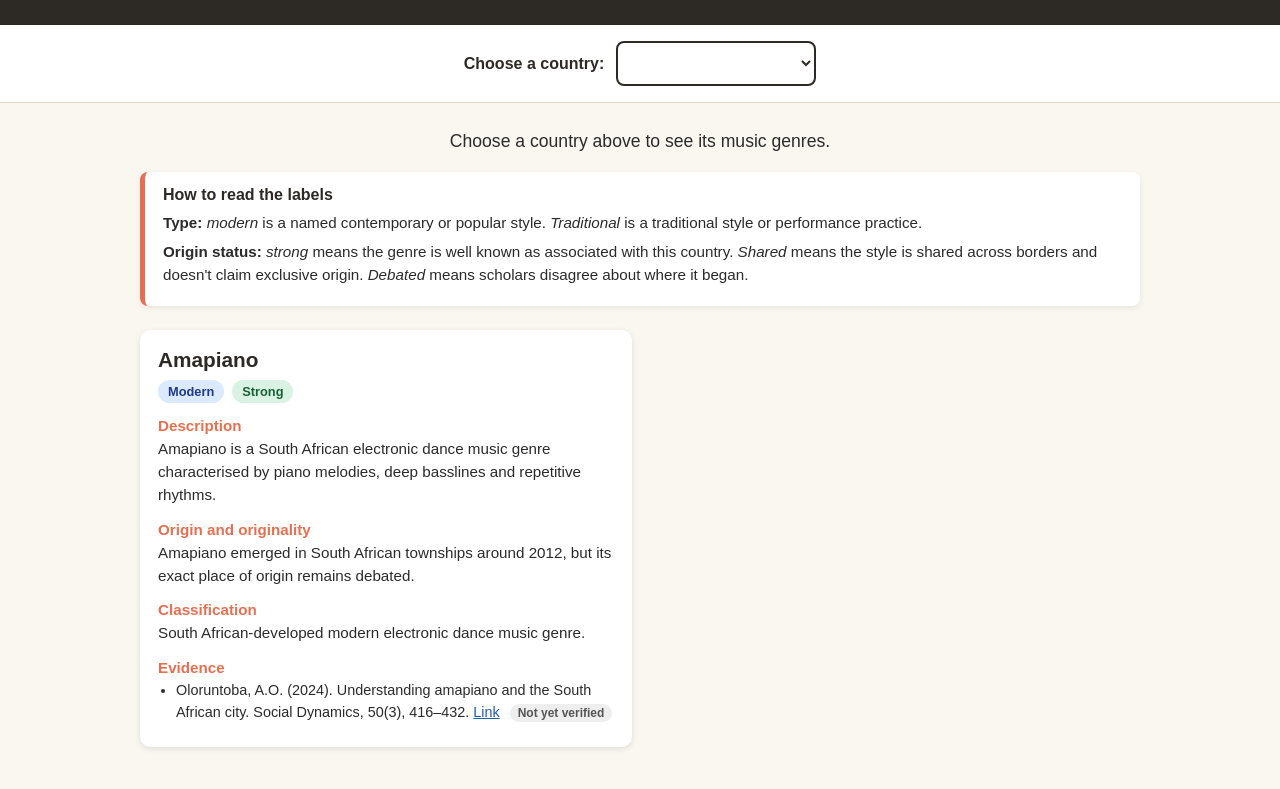
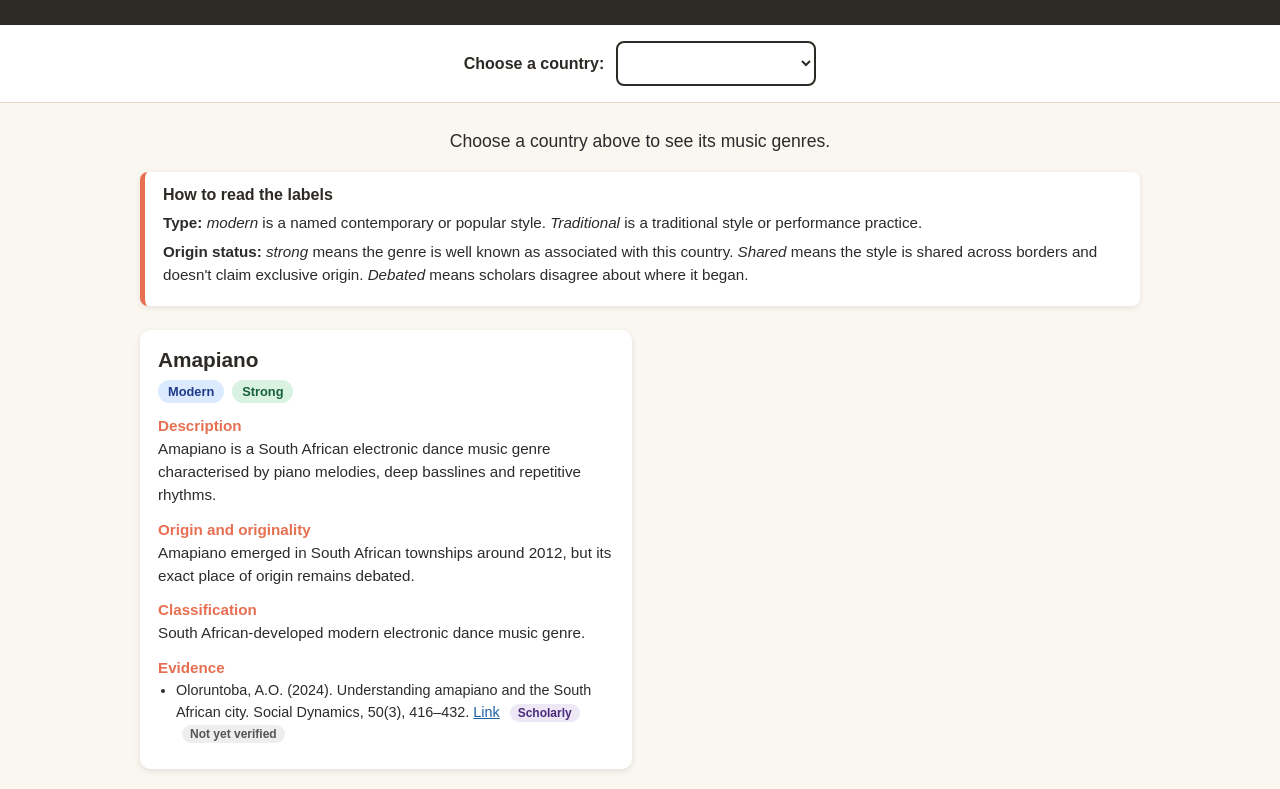
Before and after one commit to Lusanda7-gif/african-music-genres, a plain HTML site: page index.html in a window 1280 px wide. Shown: the part 90-879 px from the top of the page. Before the commit the page ends 857 px from the top, so only its background shows below. Drawn offline with Linux system fonts and the light colour scheme; a script that the page names is missing.

Commit message:
Add source type tag to references

```diff
--- a/index.html
+++ b/index.html
@@ -51,6 +51,7 @@
       <li>
         Oloruntoba, A.O. (2024). Understanding amapiano and the South African city. Social Dynamics, 50(3), 416–432.
         <a href="https://doi.org/10.1080/02533952.2024.2526251" target="_blank">Link</a>
+        <span class="source-tag">Scholarly</span>
         <span class="verify-tag">Not yet verified</span>
       </li>
     </ul>
--- a/style.css
+++ b/style.css
@@ -179,6 +179,15 @@ main {
   background-color: #d9f2e1;
   color: #17613a;
 }
+.source-tag {
+  font-size: 0.75rem;
+  font-weight: bold;
+  padding: 2px 8px;
+  border-radius: 999px;
+  background-color: #ede7f6;
+  color: #4a2b7a;
+  margin-left: 6px;
+}
 
 @media (max-width: 768px) {
   header h1 {
```
